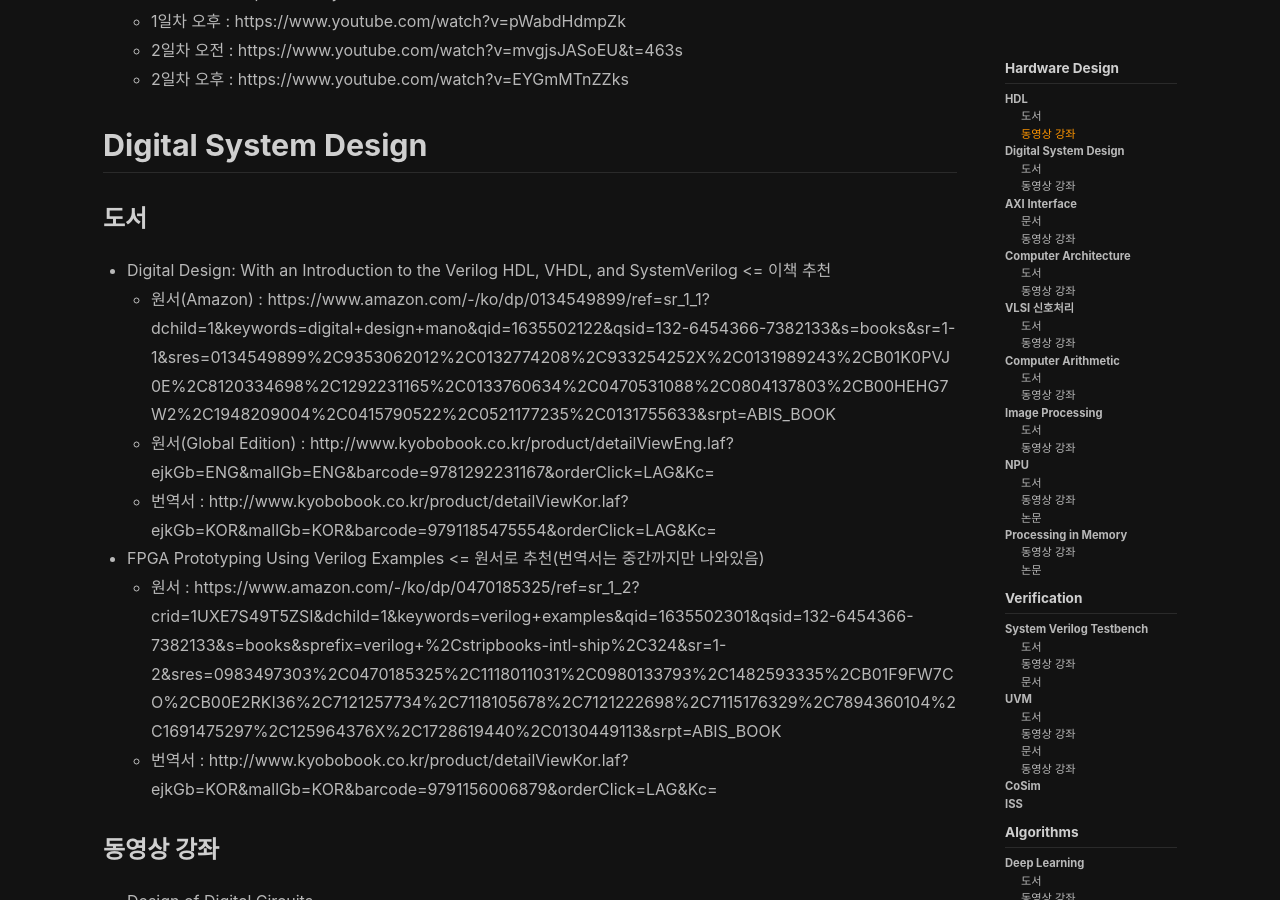
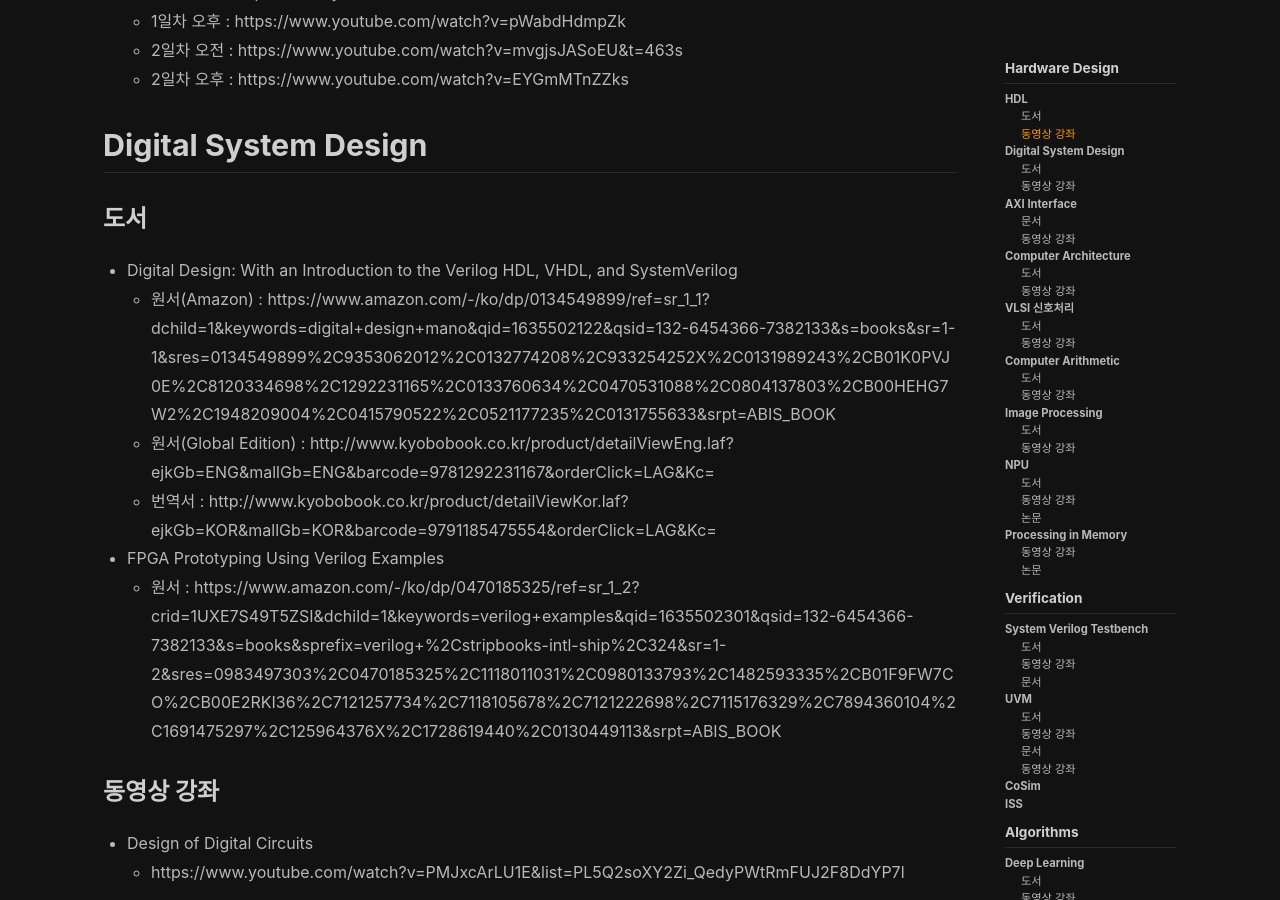
Before and after one commit to ParkDongho/ParkDongho.github.io, a Jekyll site: the page built from _posts/2021-12-26-RTL-FPGA-공부시-도움-될수도-있는-자료-목록.md, in a window 1280 px wide and 900 px high, scrolled down 1659 px. Built offline with Jekyll 4.4.1, drawn with Linux system fonts in a browser that asks for light colours; nearby versions of some CDN libraries; comment, search, counter and statistics services are not loaded; some of the changed text lies outside the part shown.

Commit message:
Update post

```diff
--- a/_posts/2021-12-26-RTL-FPGA-공부시-도움-될수도-있는-자료-목록.md
+++ b/_posts/2021-12-26-RTL-FPGA-공부시-도움-될수도-있는-자료-목록.md
@@ -47,13 +47,12 @@ key: post
 
 ### 도서
 
-* Digital Design: With an Introduction to the Verilog HDL, VHDL, and SystemVerilog <= 이책 추천
+* Digital Design: With an Introduction to the Verilog HDL, VHDL, and SystemVerilog
   * 원서(Amazon) : https://www.amazon.com/-/ko/dp/0134549899/ref=sr_1_1?dchild=1&keywords=digital+design+mano&qid=1635502122&qsid=132-6454366-7382133&s=books&sr=1-1&sres=0134549899%2C9353062012%2C0132774208%2C933254252X%2C0131989243%2CB01K0PVJ0E%2C8120334698%2C1292231165%2C0133760634%2C0470531088%2C0804137803%2CB00HEHG7W2%2C1948209004%2C0415790522%2C0521177235%2C0131755633&srpt=ABIS_BOOK
   * 원서(Global Edition) : http://www.kyobobook.co.kr/product/detailViewEng.laf?ejkGb=ENG&mallGb=ENG&barcode=9781292231167&orderClick=LAG&Kc=
   * 번역서 : http://www.kyobobook.co.kr/product/detailViewKor.laf?ejkGb=KOR&mallGb=KOR&barcode=9791185475554&orderClick=LAG&Kc=
-* FPGA Prototyping Using Verilog Examples <= 원서로 추천(번역서는 중간까지만 나와있음)
+* FPGA Prototyping Using Verilog Examples
   * 원서 : https://www.amazon.com/-/ko/dp/0470185325/ref=sr_1_2?crid=1UXE7S49T5ZSI&dchild=1&keywords=verilog+examples&qid=1635502301&qsid=132-6454366-7382133&s=books&sprefix=verilog+%2Cstripbooks-intl-ship%2C324&sr=1-2&sres=0983497303%2C0470185325%2C1118011031%2C0980133793%2C1482593335%2CB01F9FW7CO%2CB00E2RKI36%2C7121257734%2C7118105678%2C7121222698%2C7115176329%2C7894360104%2C1691475297%2C125964376X%2C1728619440%2C0130449113&srpt=ABIS_BOOK
-  * 번역서 : http://www.kyobobook.co.kr/product/detailViewKor.laf?ejkGb=KOR&mallGb=KOR&barcode=9791156006879&orderClick=LAG&Kc=
 
 ### 동영상 강좌
 
@@ -88,14 +87,10 @@ key: post
 
 * Computer Organization and Design RISC-V Edition
 
-  정말로 유명한 책, 컴퓨터 구조 분야의 바이블이라 생각함
-
   * 원서 : https://www.amazon.com/-/ko/dp/0128122757/ref=pd_sbs_5/132-6454366-7382133?pd_rd_w=jZGyt&pf_rd_p=3676f086-9496-4fd7-8490-77cf7f43f846&pf_rd_r=0GG2M4PW6SPAMRMG3Q1Q&pd_rd_r=08a23760-39a4-4074-9230-b4714ba07486&pd_rd_wg=aqDDf&pd_rd_i=0128122757&psc=1
   * 번역서 : http://www.kyobobook.co.kr/product/detailViewKor.laf?ejkGb=KOR&mallGb=KOR&barcode=9788964214244&orderClick=LAG&Kc=
 
 * Computer Architecture: A Quantitative Approach
-
-  위의 Computer Organization and Design RISC-V Edition의 대학원 버전
 
   * 원서 : https://www.amazon.com/-/ko/dp/0128119055/ref=sr_1_1?crid=3G2K5ZOAF7MBK&dchild=1&keywords=computer+architecture&qid=1635501534&qsid=132-6454366-7382133&s=books&sprefix=computer+architecture%2Cstripbooks-intl-ship%2C322&sr=1-1&sres=0128119055%2C1838984399%2C0123944244%2C1593276680%2C0128201096%2C0128000562%2C1119183936%2C0124077269%2C0128203315%2C1138626597%2C1284123030%2C012383872X%2C1441908765%2C0321486137%2C1681739844%2CB099WJ2TZV&srpt=ABIS_BOOK
 
```
